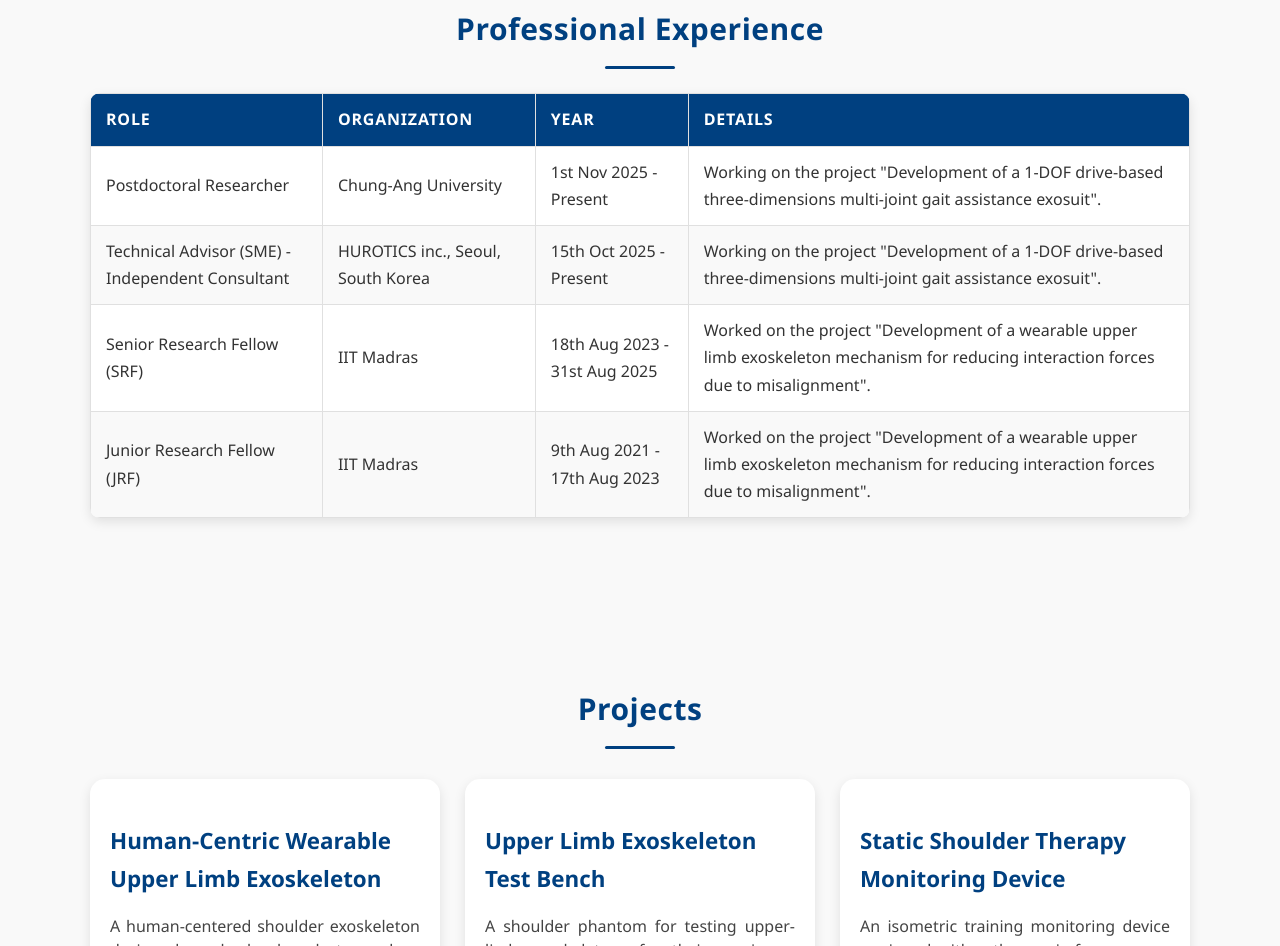
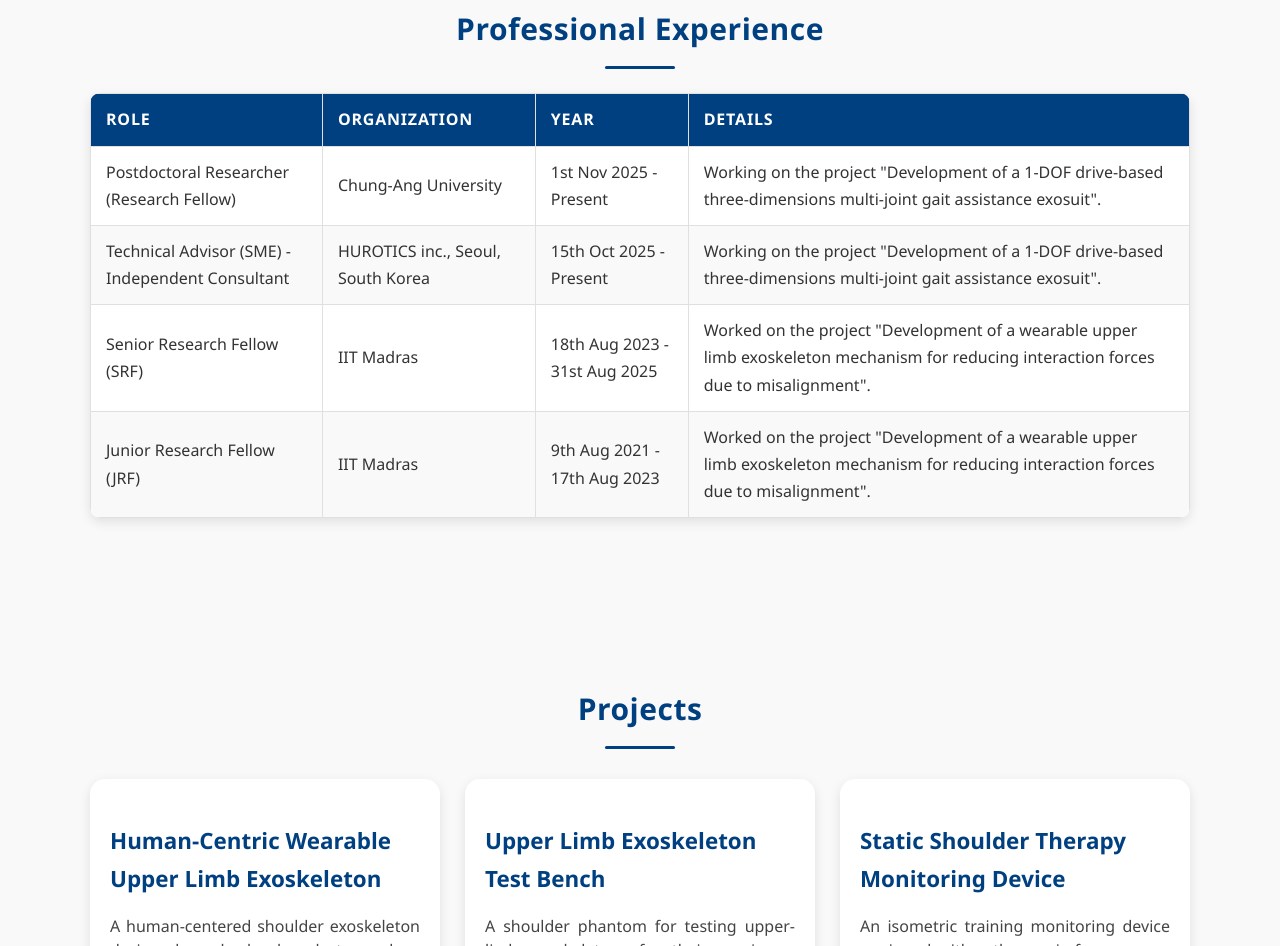
Before and after one commit to AvinashSPramod/AvinashSPramod.github.io, a plain HTML site: page index.html in a window 1280 px wide. Shown: the part 1230-2176 px from the top of the page. Drawn offline with nearby package versions, Linux system fonts and the light colour scheme.

Commit message:
Update index.html

```diff
--- a/index.html
+++ b/index.html
@@ -149,7 +149,7 @@
       </thead>
       <tbody>
         <tr>
-          <td>Postdoctoral Researcher</td>
+          <td>Postdoctoral Researcher (Research Fellow)</td>
           <td>Chung-Ang University</td>
           <td>1st Nov 2025 - Present</td>
           <td>Working on the project "Development of a 1-DOF drive-based three-dimensions multi-joint gait assistance exosuit".</td>
```
